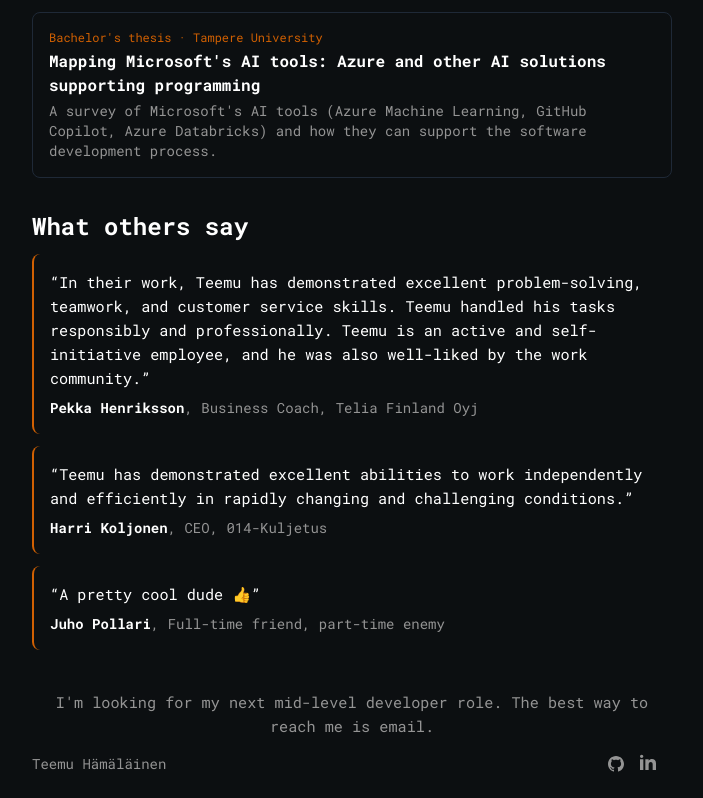
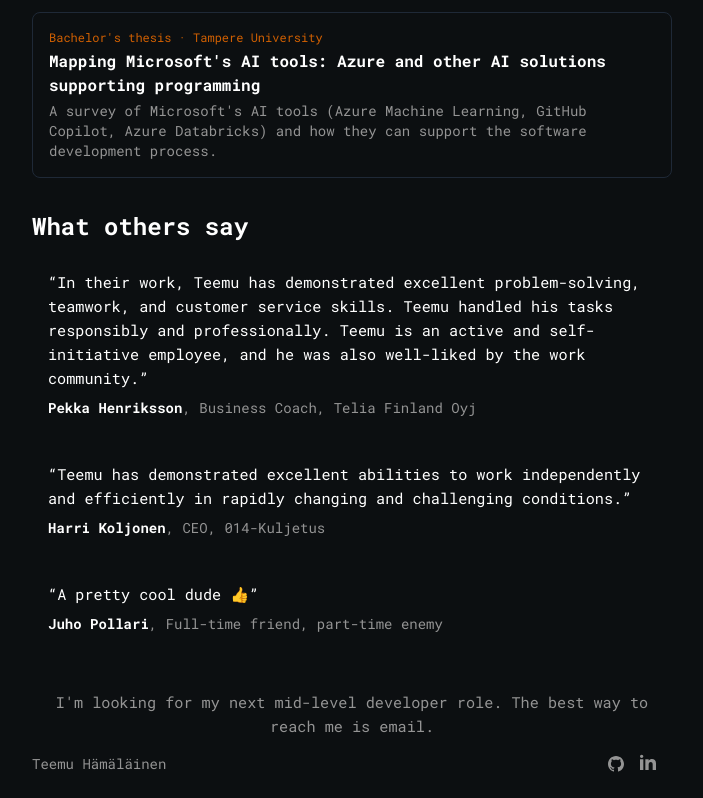
Before and after one commit to temevh/minimalisticPort, a Next.js app: page / in a window 1280 px wide. Shown: the part 1930-2728 px from the top of the page, without its empty margins (288-991 px from the left). Built offline with nearby package versions, Linux system fonts and the light colour scheme.

Commit message:
small tweak

```diff
--- a/src/app/components/References.jsx
+++ b/src/app/components/References.jsx
@@ -24,10 +24,7 @@ const References = () => {
       </h2>
       <div className="grid grid-cols-1 gap-3">
         {references.map((ref) => (
-          <figure
-            key={ref.person}
-            className="rounded-lg border-l-2 border-accentOrange p-4"
-          >
+          <figure key={ref.person} className="p-4">
             <blockquote className="text-sm lg:text-base text-white">
               “{ref.say}”
             </blockquote>
```
